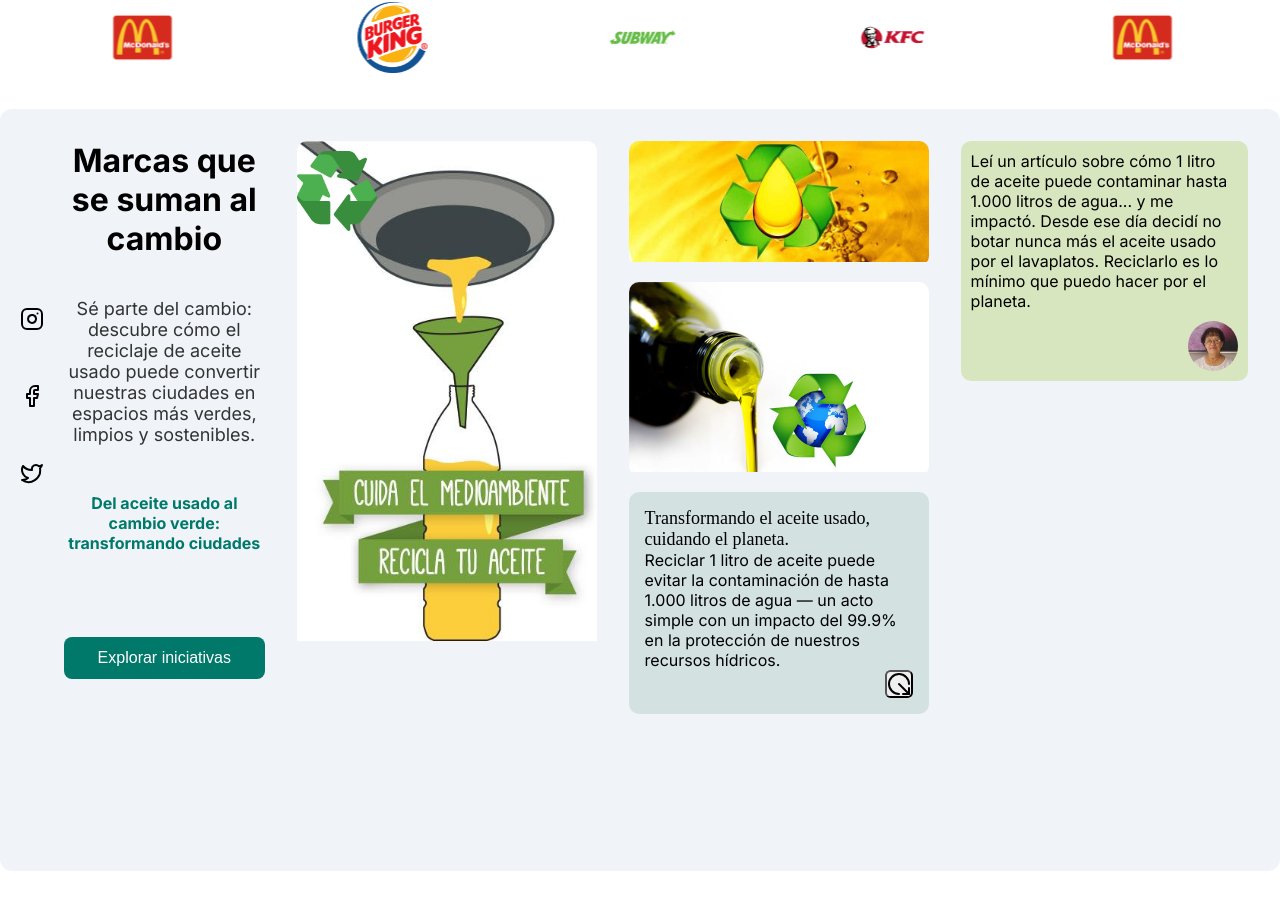
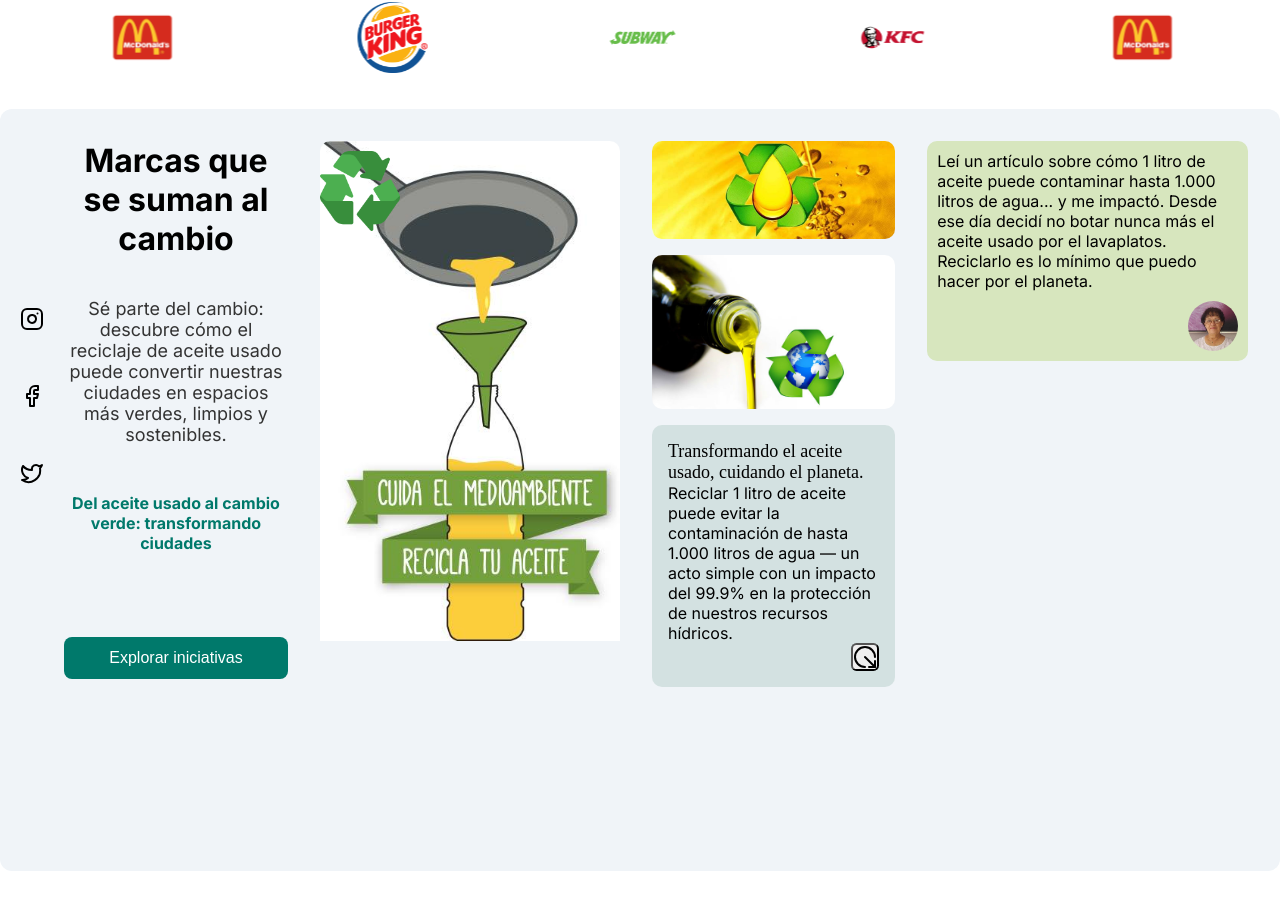
Before and after one commit to Avila-Pato/EcoAceiteProject, a React (Vite) app: page /home in a window 1280 px wide. Shown: the part 796-1703 px from the top of the page. Built offline with nearby package versions, Linux system fonts and the light colour scheme; no server answers; sample sign-in values are in the browser's storage; a web font is replaced by a local one.

Commit message:
Refactor HomePage layout; improve structure and readability by adjusting component styles and reorganizing markup

```diff
--- a/src/pages/home.jsx
+++ b/src/pages/home.jsx
@@ -139,7 +139,10 @@ const HomePage = () => {
 
         <section className="home-page" style={{}}>
           <article className="home-article">
-            <div  className="home-article-content" style={{ position: "relative" }}>
+            <div
+              className="home-article-content"
+              style={{ position: "relative" }}
+            >
               <ul
                 className="home-list"
                 style={{
@@ -148,7 +151,6 @@ const HomePage = () => {
                   bottom: "0",
                   gap: "3rem",
                   cursor: "pointer",
-
                 }}
               >
                 <li>
@@ -203,14 +205,11 @@ const HomePage = () => {
                   >
                     <path d="M22 4s-.7 2.1-2 3.4c1.6 10-9.4 17.3-18 11.6 2.2.1 4.4-.6 6-2C3 15.5.5 9.6 3 5c2.2 2.6 5.6 4.1 9 4-.9-4.2 4-6.6 7-3.8 1.1 0 3-1.2 3-1.2z" />
                   </svg>
-
                 </li>
               </ul>
             </div>
             {/* CONTENIDO DE TEXTO */}
             <div className="home-text">
-
-
               <section
                 className="home-main-text"
                 style={{
@@ -229,9 +228,9 @@ const HomePage = () => {
                     marginBottom: "1rem",
                   }}
                 >
-                Sé parte del cambio: descubre cómo el reciclaje de aceite usado
-                puede convertir nuestras ciudades en espacios más verdes,
-                limpios y sostenibles.
+                  Sé parte del cambio: descubre cómo el reciclaje de aceite
+                  usado puede convertir nuestras ciudades en espacios más
+                  verdes, limpios y sostenibles.
                 </p>
                 <span
                   style={{
@@ -289,7 +288,6 @@ const HomePage = () => {
               <div
                 style={{
                   gridTemplateRows: "span 2 ",
-
                 }}
               >
                 {/* primera imagegn */}
@@ -297,12 +295,20 @@ const HomePage = () => {
                   style={{
                     borderRadius: "10px",
                     overflow: "hidden",
+                    width: "100%", // Que tome el 100% del contenedor padre
+                    maxWidth: "500px", // Tamaño máximo que puedes ajustar a lo que prefieras
                   }}
                 >
                   <motion.img
                     src={oil3}
                     alt="fondo vector"
                     width={300}
+                    style={{
+                      width: "100%", // Imagen se adapta al ancho del div
+                      height: "auto", // Mantiene la proporción
+                      display: "block", // Elimina espacios blancos debajo de la imagen
+                    }}
+
                     whileHover={{ scale: 1.1 }}
                     whileTap={{ scale: 0.9 }}
                   />
@@ -315,12 +321,18 @@ const HomePage = () => {
                     marginTop: "1rem",
                     marginBottom: "1rem",
                     overflow: "hidden",
+                    width: "100%", // Que tome el 100% del contenedor padre
+                    maxWidth: "500px", // Tamaño máximo que puedes ajustar a lo que prefieras
                   }}
                 >
                   <motion.img
                     src={oil2}
                     alt="fondo vector"
-                  width={300}
+                    style={{
+                      width: "100%", // Imagen se adapta al ancho del div
+                      height: "auto", // Mantiene la proporción
+                      display: "block", // Elimina espacios blancos debajo de la imagen
+                    }}
                     whileHover={{ scale: 1.1 }}
                     whileTap={{ scale: 0.9 }}
                   />
@@ -342,8 +354,8 @@ const HomePage = () => {
 
                   <p>
                     Reciclar 1 litro de aceite puede evitar la contaminación de
-                  hasta 1.000 litros de agua — un acto simple con un impacto del
-                  99.9% en la protección de nuestros recursos hídricos.
+                    hasta 1.000 litros de agua — un acto simple con un impacto
+                    del 99.9% en la protección de nuestros recursos hídricos.
                   </p>
                   <div style={{ display: "flex", justifyContent: "flex-end" }}>
                     <motion.button
@@ -436,10 +448,7 @@ const HomePage = () => {
                   gridTemplateColumns: "1fr",
                 }}
               >
-                <div
-                  style={{
-                  }}
-                >
+                <div style={{}}>
                   <div
                     style={{
                       backgroundColor: "rgb(215,230,190)",
@@ -457,7 +466,6 @@ const HomePage = () => {
                     <div
                       style={{ display: "flex", justifyContent: "flex-end" }}
                     >
-
                       <img
                         src={hola}
                         alt="imagen persona"
@@ -471,7 +479,6 @@ const HomePage = () => {
                           // transition:  "transform 300ms ease-in-out",
                         }}
                       />
-
                     </div>
                   </div>
                 </div>
```
Lines whose indentation alone changed are shown as unchanged.
